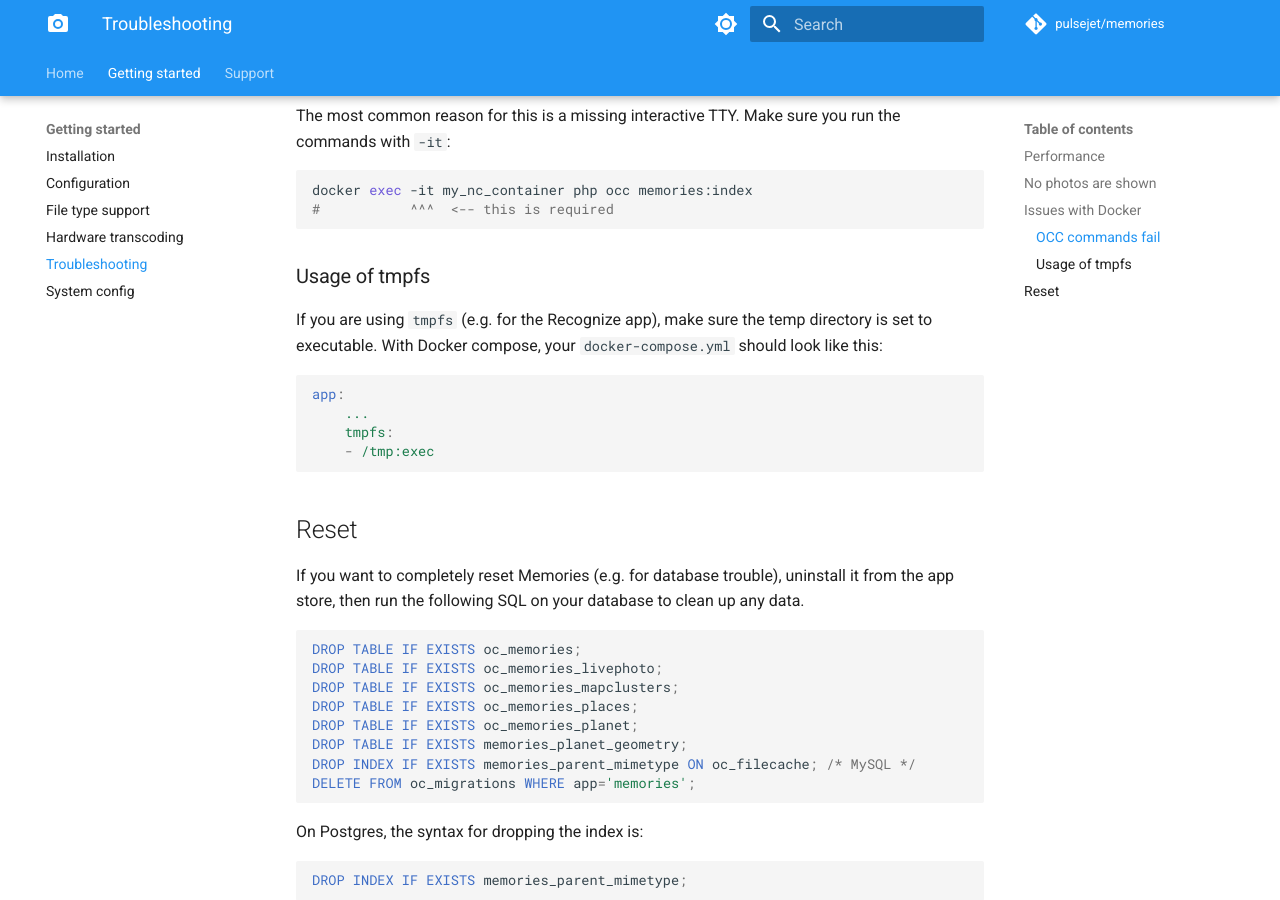
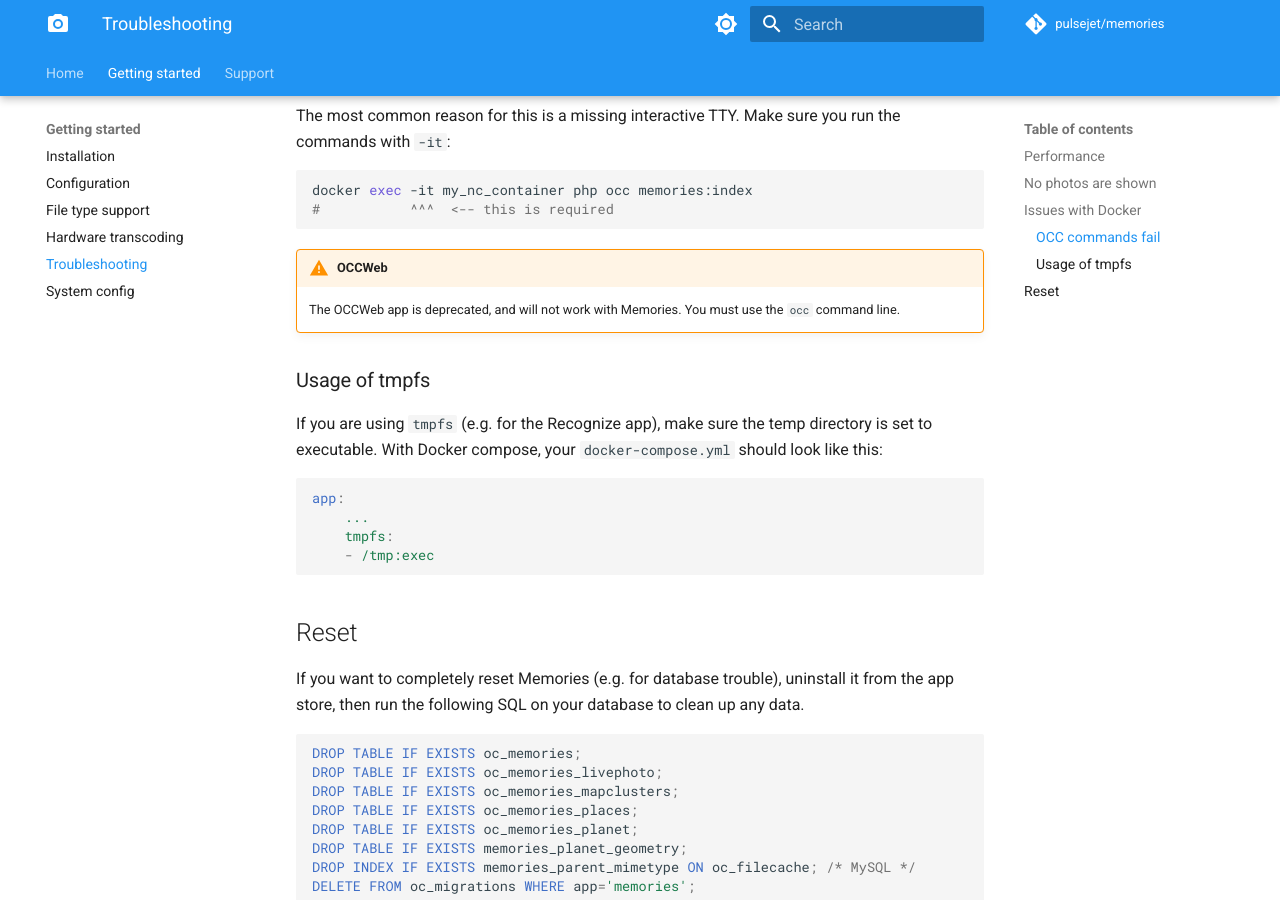
Before and after one commit to jonrin0213/photo-viewer, an MkDocs documentation site: the page built from docs/troubleshooting.md, in a window 1280 px wide and 900 px high, scrolled down 1109 px. Built offline with MkDocs 1.6.1 and Material for MkDocs 9.7.7, drawn with Linux system fonts in a browser that asks for light colours; plug-ins that fetch from the network failed and are left out; comment, search, counter and statistics services are not loaded.

Commit message:
docs: add occweb to troubleshooting
Signed-off-by: Varun Patil <radialapps@gmail.com>

````diff
--- a/docs/troubleshooting.md
+++ b/docs/troubleshooting.md
@@ -41,6 +41,10 @@
 #           ^^^  <-- this is required
 ```
 
+!!! warning "OCCWeb"
+
+    The OCCWeb app is deprecated, and will not work with Memories. You must use the `occ` command line.
+
 ### Usage of tmpfs
 
 If you are using `tmpfs` (e.g. for the Recognize app), make sure the temp directory is set to executable. With Docker compose, your `docker-compose.yml` should look like this:
````
